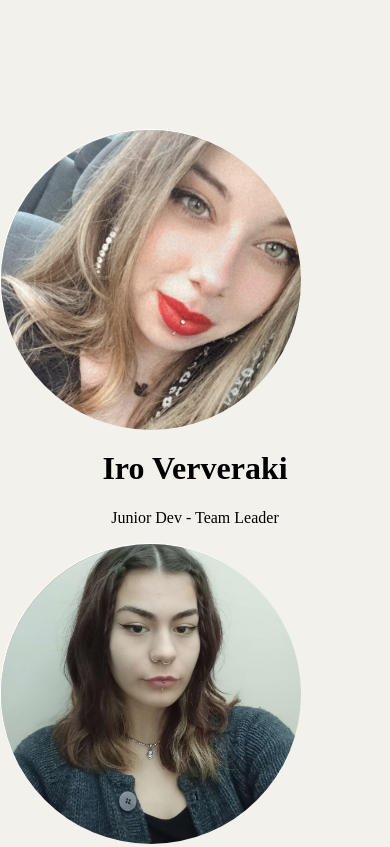
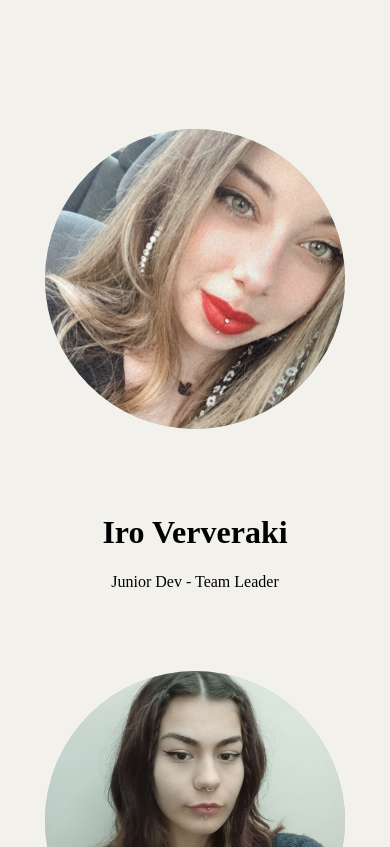
Before and after one commit to YadaYadaAT/Intro-to-Web-Technologies, a plain HTML site: page html/aboutPage.html in a window 390 px wide. Shown: the part 940-1787 px from the top of the page. Drawn offline with Linux system fonts and the light colour scheme.

Commit message:
added media query-doesnt work

```diff
--- a/html/aboutPage.html
+++ b/html/aboutPage.html
@@ -77,6 +77,7 @@
                                 <img src="../images/Ververaki/flipIro.png" alt="#" style="width:300px;height:300px;">
                             </div>
                             <div class="flip-card-back">
+                                <h1>The Organizer</h1>
                                 <a href="personalpage.html"><p>Learn more about me!</p></a>
                             </div>
                         </div>
@@ -91,7 +92,7 @@
                                 <img src="../images/Kouridaki/IMG_20240102_212524.jpg" alt="#" style="width:300px;height:300px;">
                             </div>
                             <div class="flip-card-back">
-
+                                <h1>The Brain</h1>
                                 <a href="personalpage.html"><p>Learn more about me!</p></a>
                             </div>
                         </div>
@@ -107,7 +108,7 @@
                                 <img src="../images/Kouridaki/IMG_20240102_212524.jpg" alt="#" style="width:300px;height:300px;">
                             </div>
                             <div class="flip-card-back">
-
+                                <h1>The Stylist</h1>
                                 <a href="personalpage.html"><p>Learn more about me!</p></a>
                             </div>
                         </div>
@@ -122,7 +123,7 @@
                                 <img src="../images/Kouridaki/IMG_20240102_212524.jpg" alt="#" style="width:300px;height:300px;">
                             </div>
                             <div class="flip-card-back">
-
+                                <h1>The Quarterback</h1>
                                 <a href="personalpage.html"><p>Learn more about me!</p></a>
                             </div>
                         </div>
--- a/other/less/ververaki.less
+++ b/other/less/ververaki.less
@@ -96,20 +96,24 @@ h2{
     display: flex;
     flex-wrap: wrap;
     justify-content: space-evenly;
-    margin-top: 10em;
-    margin-bottom: 10em;
+    margin-top: 6em;
+    margin-bottom: 6em;
 }
 
 //flip cards for each of the team members
 
 
 .flip-card {
+  margin-top: 4em;
+  margin-bottom: 4em;
     background-color: transparent;
     width: 300px;
     height: 300px;
     border-radius: 50%;
-    border: 1px solid white;
+    // border: 0.2em solid white;
     perspective: 1000px;
+    margin-left: auto;
+    margin-right: auto;
   }
 
 
@@ -151,6 +155,7 @@ h2{
 
 
   .flip-card-back {
+
     text-align: center;
     padding: 50px 0;
     background-color: @colorFlowerOrange;
@@ -186,7 +191,18 @@ h2{
 //   margin-top: 15em;
 // }
 
+//mobile responsiveness
 
+@media screen and (max-width: 950px){
+  .images-wrapper{
+    position: relative;
+    display: flex;
+    flex-direction: column;
+    justify-content: space-evenly;
+    margin-top: 6em;
+    margin-bottom: 6em;
+  }
+}
 
 //=======================END of your CSS code==================//
 @import "master.less";
```
